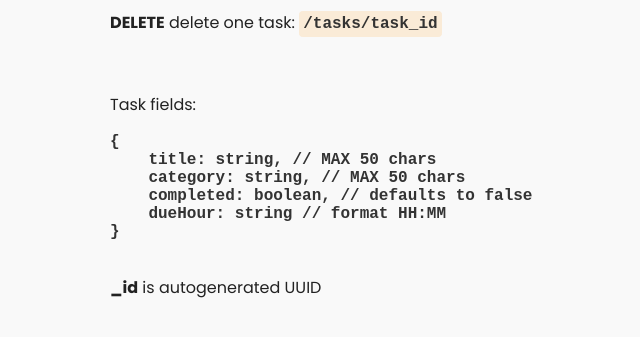
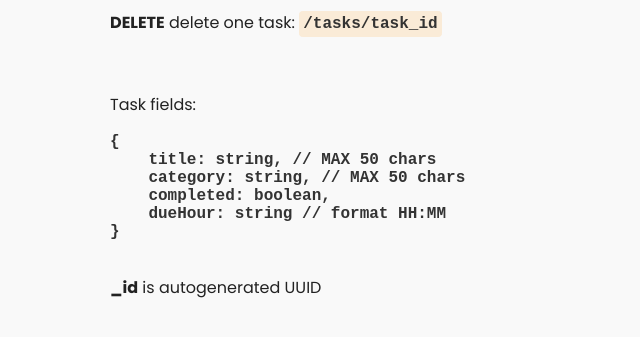
Before and after one commit to famgz/tasks-api, a Flask app: page / in a window 1280 px wide. Shown: the part 300-637 px from the top of the page, without its empty margins (191-831 px from the left). Run offline with Flask 3, Linux system fonts and the light colour scheme.

Commit message:
docs: edit task field

```diff
--- a/templates/docs.html
+++ b/templates/docs.html
@@ -64,7 +64,7 @@
 {
     title: string, // MAX 50 chars
     category: string, // MAX 50 chars
-    completed: boolean, // defaults to false
+    completed: boolean,
     dueHour: string // format HH:MM
 }
         </pre>
```
